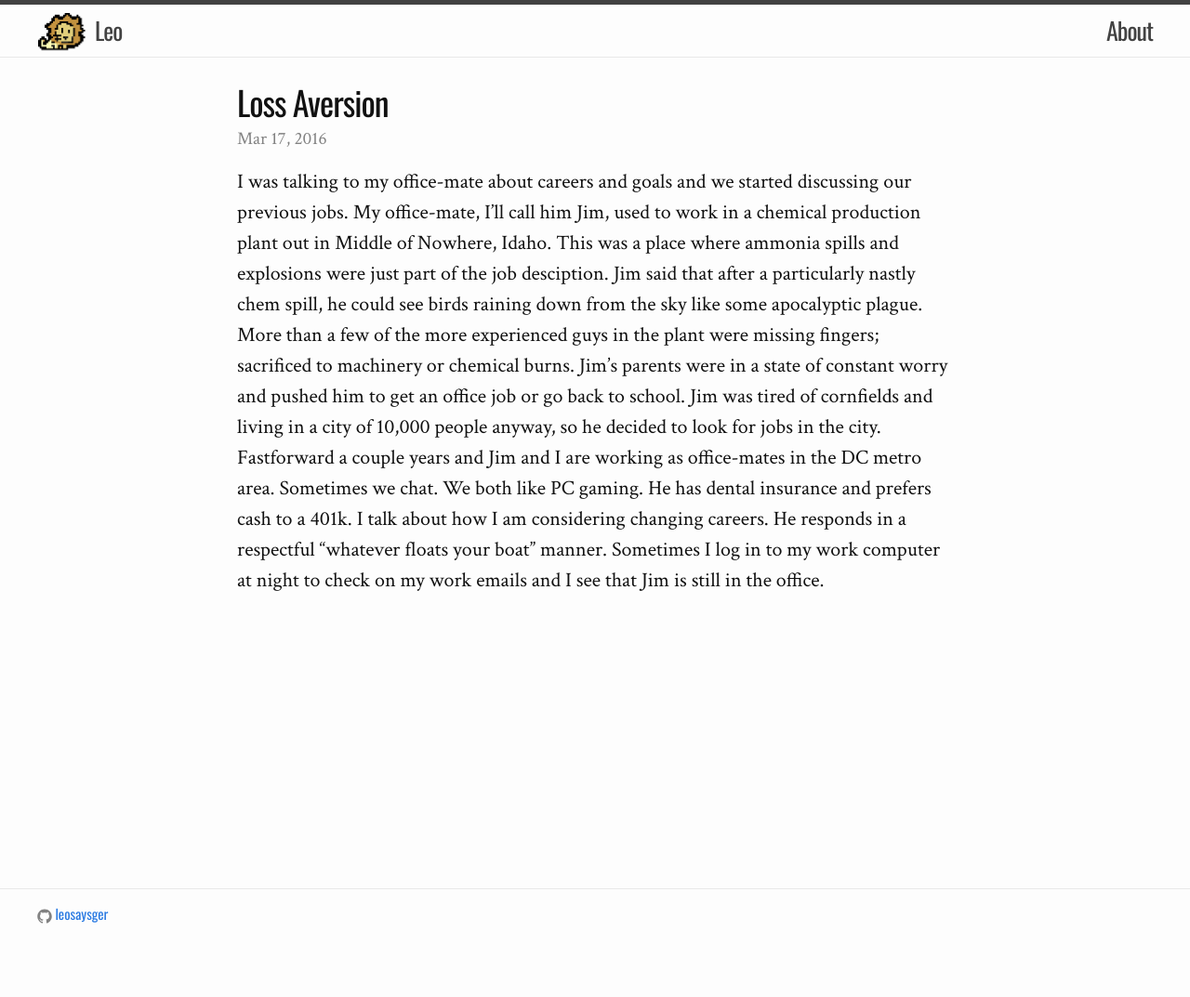
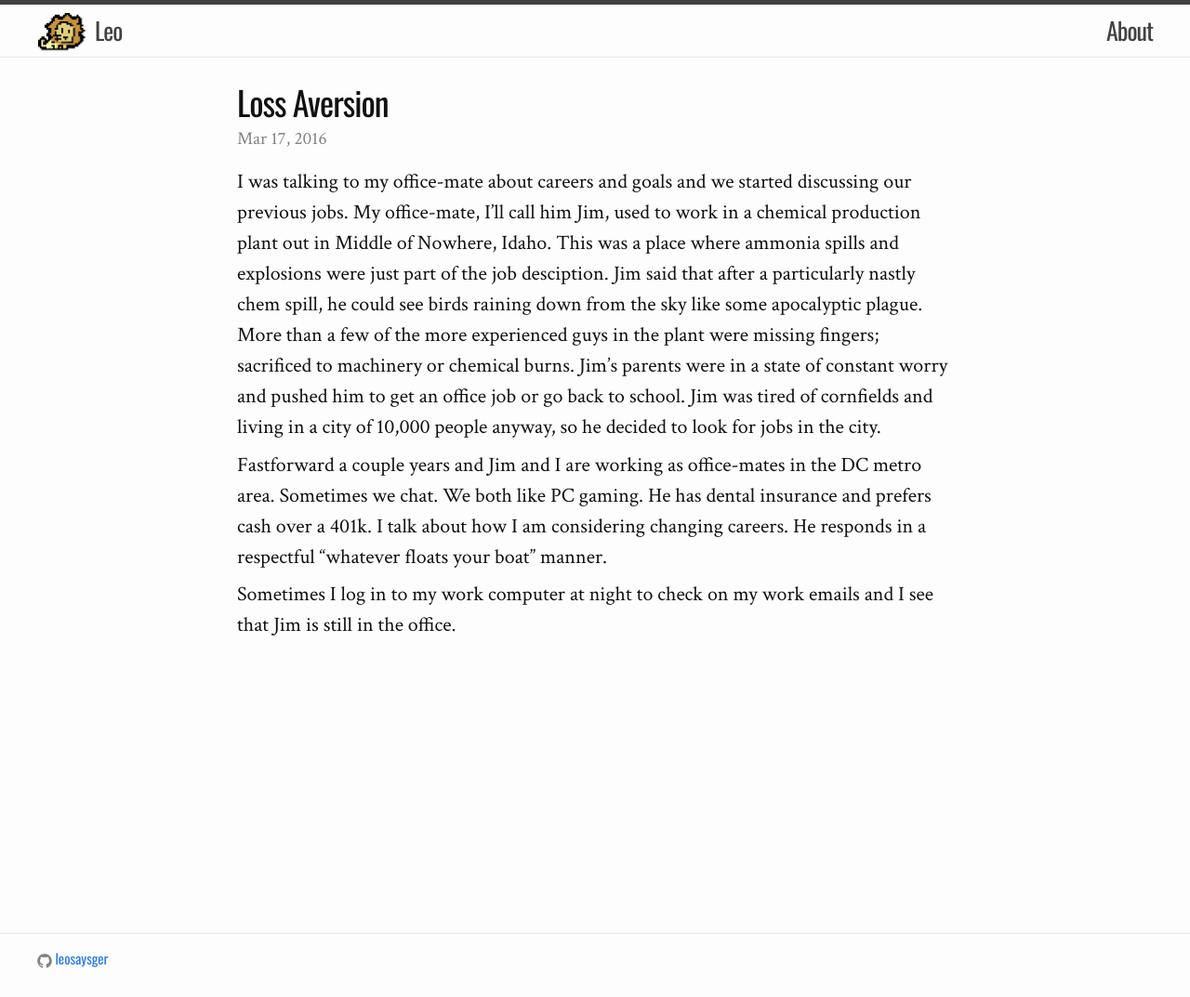
Before and after one commit to leoahnn/leosaysger.github.io, a Jekyll site: the page built from _posts/2016-03-17-loss-aversion.md, in a window 1280 px wide. Shown: the whole page at 93% size. Built offline with Jekyll 4.4.1, drawn with Linux system fonts in a browser that asks for light colours; before the commit the page ends 1025 px from its top, so only the background shows below that.

Commit message:
pagination 3

```diff
--- a/_config.yml
+++ b/_config.yml
@@ -15,7 +15,7 @@
 twitter_username:
 github_username:  leosaysger
 excerpt_separator: <!--more-->
-paginate: 2
+paginate: 3
 paginate_path: "blog/page:num"
 
 # Build settings
--- a/_posts/2016-03-17-loss-aversion.md
+++ b/_posts/2016-03-17-loss-aversion.md
@@ -6,5 +6,7 @@
 ---
 
 I was talking to my office-mate about careers and goals and we started discussing our previous jobs. My office-mate, I'll call him Jim, used to work in a chemical production plant out in Middle of Nowhere, Idaho. This was a place where ammonia spills and explosions were just part of the job desciption. Jim said that after a particularly nastly chem spill, he could see birds raining down from the sky like some apocalyptic plague. More than a few of the more experienced guys in the plant were missing fingers; sacrificed to machinery or chemical burns. Jim's parents were in a state of constant worry and pushed him to get an office job or go back to school. Jim was tired of cornfields and living in a city of 10,000 people anyway, so he decided to look for jobs in the city.
-Fastforward a couple years and Jim and I are working as office-mates in the DC metro area. Sometimes we chat. We both like PC gaming. He has dental insurance and prefers cash to a 401k. I talk about how I am considering changing careers. He responds in a respectful "whatever floats your boat" manner.
+
+Fastforward a couple years and Jim and I are working as office-mates in the DC metro area. Sometimes we chat. We both like PC gaming. He has dental insurance and prefers cash over a 401k. I talk about how I am considering changing careers. He responds in a respectful "whatever floats your boat" manner.
+
 Sometimes I log in to my work computer at night to check on my work emails and I see that Jim is still in the office.
```
